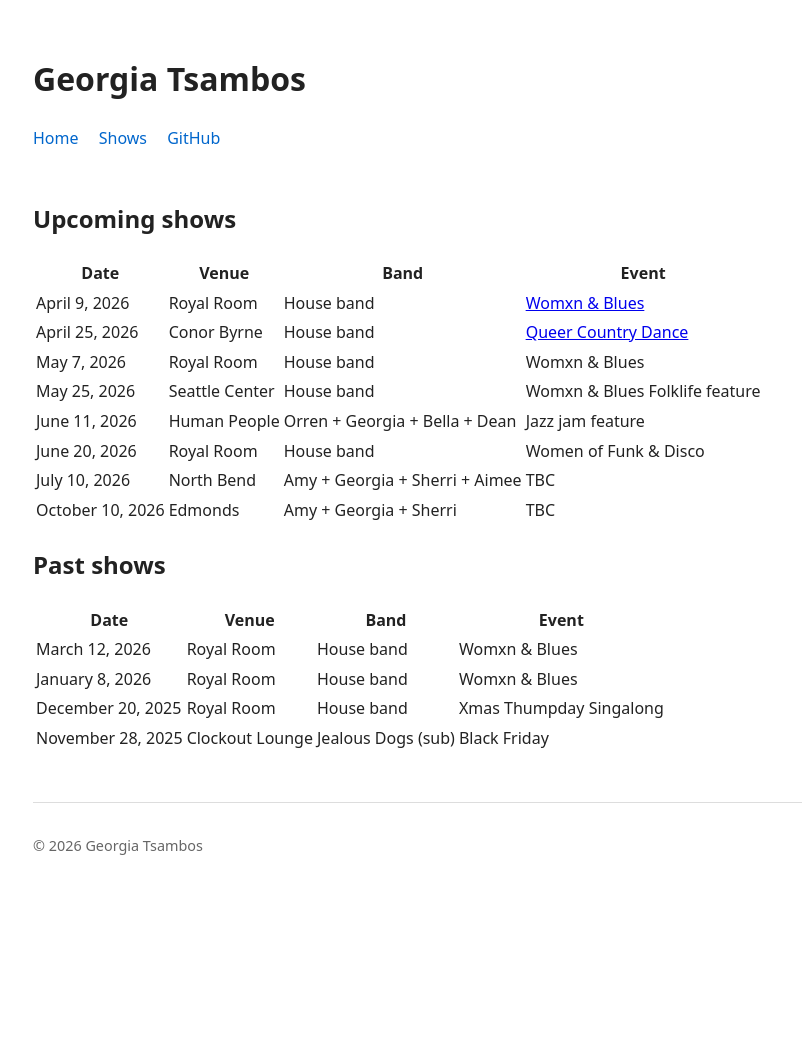
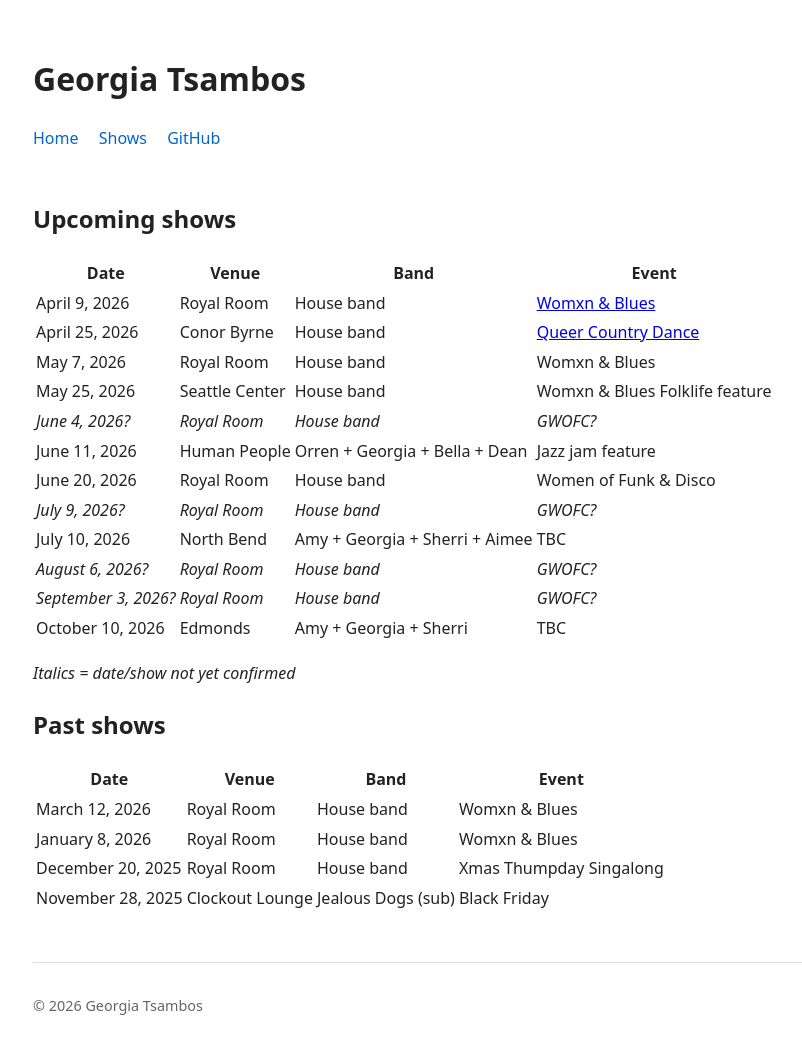
Before and after one commit to gtsambos/gtsambos.github.io, a Jekyll site: the page built from shows.md, in a window 1280 px wide. Shown: the whole page, without its empty margins (207-1009 px from the left). Built offline with Jekyll 4.4.1, drawn with Linux system fonts in a browser that asks for light colours; before the commit the page ends 903 px from its top, so only the background shows below that.

Commit message:
Updates end March 2026.

```diff
--- a/shows.md
+++ b/shows.md
@@ -5,16 +5,22 @@ title: Shows
 
 ## Upcoming shows
 
-| Date              | Venue                  | Band                           | Event |
-|-------------------|------------------------|--------------------------------|-------|
-| April 9, 2026     | Royal Room             | House band                     | [Womxn & Blues](https://theroyalroomseattle.com/event/womxn-blues-how-it-would-feel-to-be-free/) |
-| April 25, 2026    | Conor Byrne            | House band                     | [Queer Country Dance](https://www.conorbyrnepub.com/calendar#/events/167538) |
-| May 7, 2026       | Royal Room             | House band                     | Womxn & Blues |
-| May 25, 2026      | Seattle Center         | House band                     | Womxn & Blues Folklife feature |
-| June 11, 2026     | Human People           | Orren + Georgia + Bella + Dean | Jazz jam feature |
-| June 20, 2026     | Royal Room             | House band                     | Women of Funk & Disco |
-| July 10, 2026     | North Bend             | Amy + Georgia + Sherri + Aimee | TBC |
-| October 10, 2026  | Edmonds                | Amy + Georgia + Sherri         | TBC |
+| Date                 | Venue                  | Band                           | Event |
+|----------------------|------------------------|--------------------------------|-------|
+| April 9, 2026        | Royal Room             | House band                     | [Womxn & Blues](https://theroyalroomseattle.com/event/womxn-blues-how-it-would-feel-to-be-free/) |
+| April 25, 2026       | Conor Byrne            | House band                     | [Queer Country Dance](https://www.conorbyrnepub.com/calendar#/events/167538) |
+| May 7, 2026          | Royal Room             | House band                     | Womxn & Blues |
+| May 25, 2026         | Seattle Center         | House band                     | Womxn & Blues Folklife feature |
+| *June 4, 2026?*      | *Royal Room*           | *House band*                   | *GWOFC?* |
+| June 11, 2026        | Human People           | Orren + Georgia + Bella + Dean | Jazz jam feature |
+| June 20, 2026        | Royal Room             | House band                     | Women of Funk & Disco |
+| *July 9, 2026?*      | *Royal Room*           | *House band*                   | *GWOFC?* |
+| July 10, 2026        | North Bend             | Amy + Georgia + Sherri + Aimee | TBC |
+| *August 6, 2026?*    | *Royal Room*           | *House band*                   | *GWOFC?* |
+| *September 3, 2026?* | *Royal Room*           | *House band*                   | *GWOFC?* |
+| October 10, 2026     | Edmonds                | Amy + Georgia + Sherri         | TBC |
+
+*Italics = date/show not yet confirmed*
 
 ## Past shows
 
```
